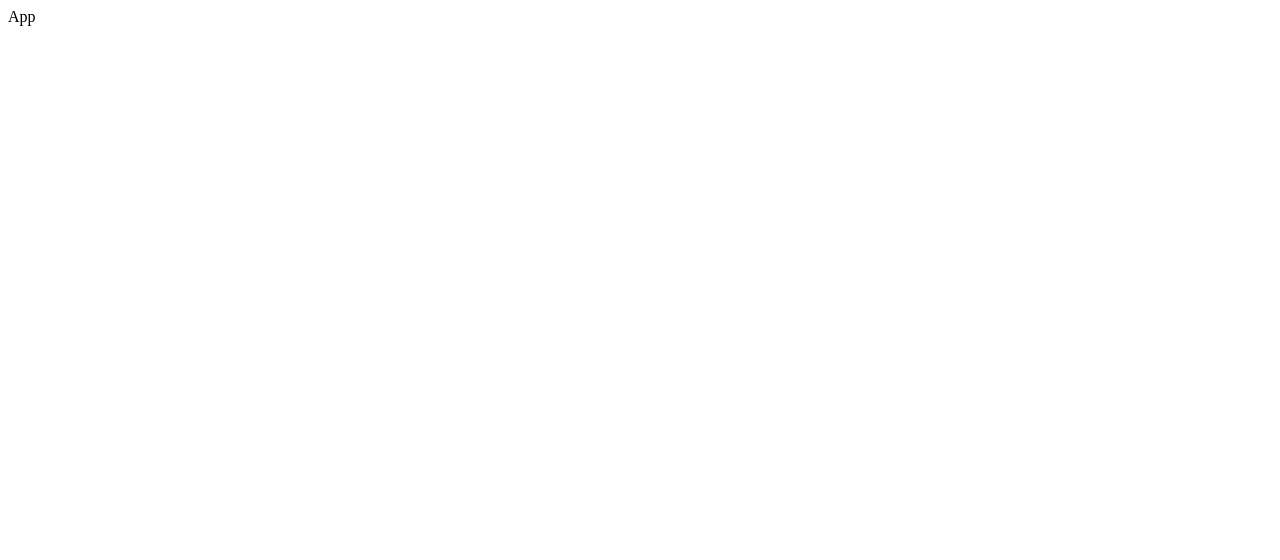
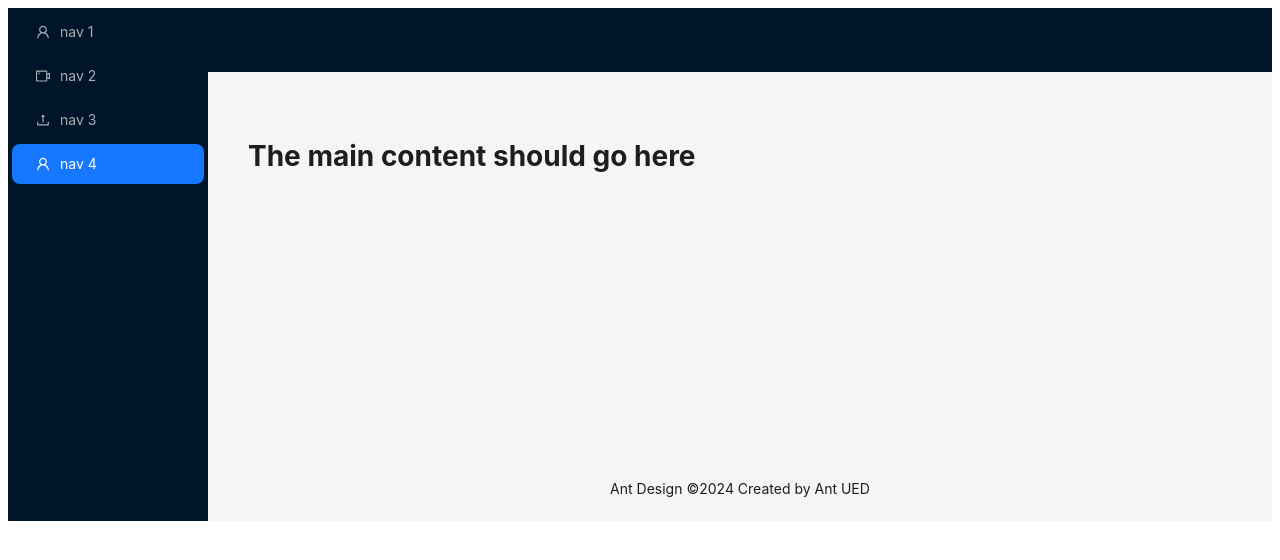
Before and after one commit to Yeakub1/PH-University, a React (Vite) app: page / in a window 1280 px wide. Shown: the top 560 px of the page. Built offline with nearby package versions, Linux system fonts and the light colour scheme.

Commit message:
admin and mainlalyout

```diff
--- a/package.json
+++ b/package.json
@@ -10,6 +10,7 @@
     "preview": "vite preview"
   },
   "dependencies": {
+    "@ant-design/icons": "^5.2.6",
     "antd": "^5.13.2",
     "react": "^18.2.0",
     "react-dom": "^18.2.0",
--- a/src/App.tsx
+++ b/src/App.tsx
@@ -1,7 +1,9 @@
+import MainLayout from "./components/layout/MainLayout";
+
 const App = () => {
   return (
     <div>
-      App
+      <MainLayout/>
     </div>
   );
 };
--- /dev/null
+++ b/src/components/layout/MainLayout.tsx
@@ -0,0 +1,64 @@
+import { createElement } from "react";
+import { Layout, Menu } from "antd";
+const { Header, Content, Footer, Sider } = Layout;
+import {
+  UploadOutlined,
+  UserOutlined,
+  VideoCameraOutlined,
+} from "@ant-design/icons";
+
+const items = [
+  UserOutlined,
+  VideoCameraOutlined,
+  UploadOutlined,
+  UserOutlined,
+].map((icon, index) => ({
+  key: String(index + 1),
+  icon: createElement(icon),
+  label: `nav ${index + 1}`,
+}));
+
+
+
+const MainLayout = () => {
+    return (
+      <Layout>
+        <Sider
+          breakpoint="lg"
+          collapsedWidth="0"
+          onBreakpoint={(broken) => {
+            console.log(broken);
+          }}
+          onCollapse={(collapsed, type) => {
+            console.log(collapsed, type);
+          }}
+        >
+          <div className="demo-logo-vertical" />
+          <Menu
+            theme="dark"
+            mode="inline"
+            defaultSelectedKeys={["4"]}
+            items={items}
+          />
+        </Sider>
+        <Layout>
+          <Header style={{ padding: 0}} />
+          <Content style={{ margin: "24px 16px 0" }}>
+            <div
+              style={{
+                padding: 24,
+                minHeight: 360,
+              }}
+            >
+             <h1>The main content should go here</h1>
+            </div>
+          </Content>
+          <Footer style={{ textAlign: "center" }}>
+            Ant Design ©{new Date().getFullYear()} Created by Ant UED
+          </Footer>
+        </Layout>
+      </Layout>
+    );
+};
+
+export default MainLayout;
```
Also changed, not shown: src/components/layout/AdminLayout.tsx (added, +8 -0 lines), 1 other file (tests, documents, lock files or other folders).
